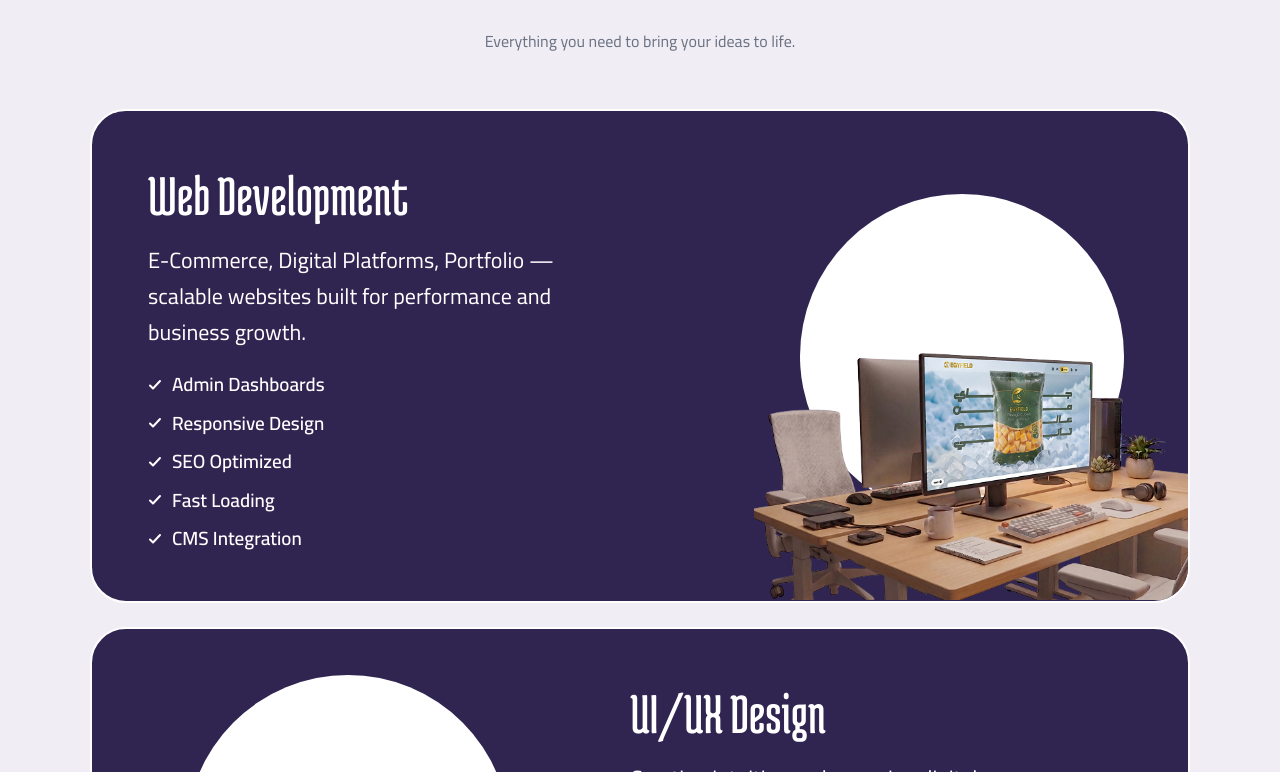
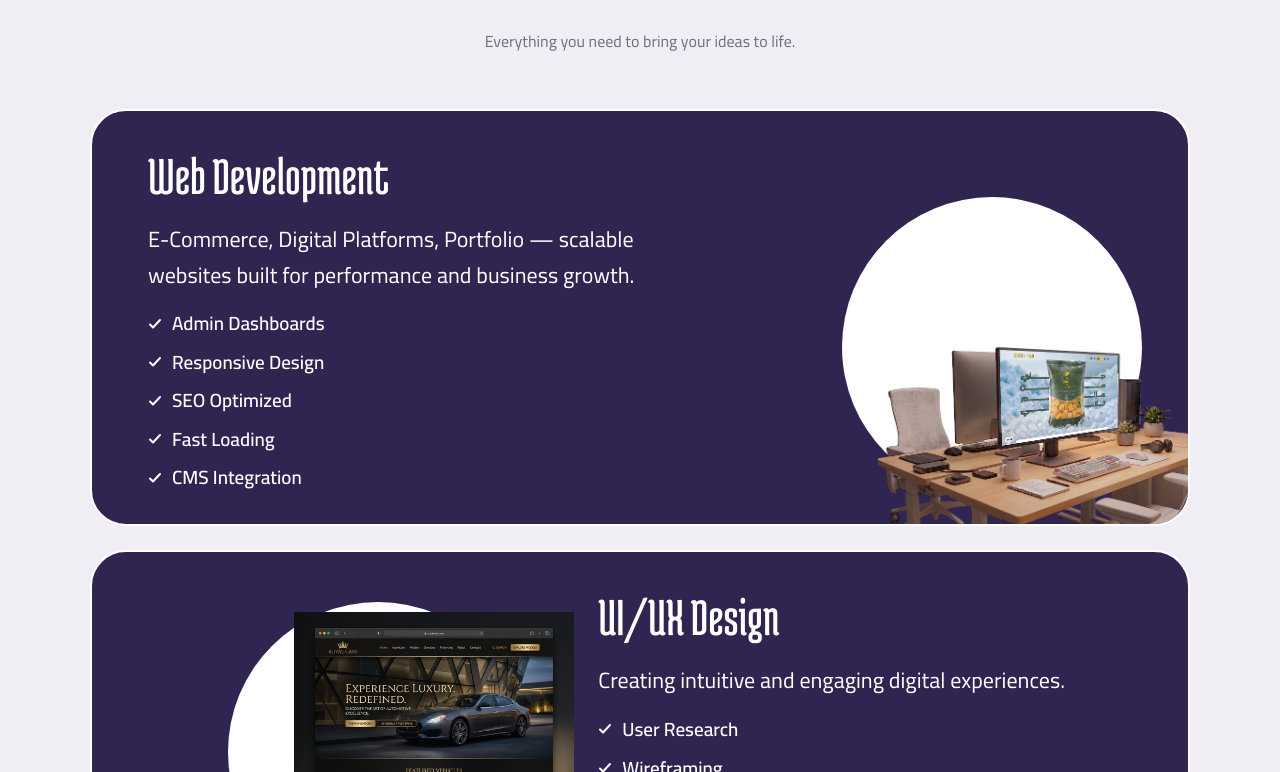
Before and after one commit to threemteach/3M-try-3, a Next.js app: page / in a window 1280 px wide. Shown: the part 2428-3200 px from the top of the page. Built offline with nearby package versions, Linux system fonts and the light colour scheme.

Commit message:
fix: proportional card layout with clamp() - first card Web Development

```diff
--- a/src/components/WhatWeDo.tsx
+++ b/src/components/WhatWeDo.tsx
@@ -84,30 +84,33 @@ export default function WhatWeDo() {
             return (
               <article
                 key={idx}
-                className={`relative w-full rounded-[28px] sm:rounded-[36px] border-2 border-white bg-[#302451] overflow-hidden flex flex-col sm:flex-row min-h-[300px] sm:min-h-[320px] lg:min-h-[340px] ${isReversed ? "sm:flex-row-reverse" : ""}`}
+                className={`relative w-full rounded-[28px] sm:rounded-[36px] border-2 border-white bg-[#302451] overflow-hidden flex flex-row ${isReversed ? "flex-row-reverse" : ""}`}
+                style={{ minHeight: "clamp(140px, 35vw, 340px)" }}
               >
-                {/* Text Content */}
-                <div className={`flex-1 p-7 sm:p-9 lg:pl-14 lg:pr-6 lg:py-12 flex flex-col justify-center z-10 ${isReversed ? "sm:pl-6 sm:pr-0" : ""}`}>
+                {/* Text Content - 56% */}
+                <div className={`flex flex-col justify-center z-10 min-w-0 ${isReversed ? "pl-4 pr-5 sm:pl-6 sm:pr-8 lg:pl-6 lg:pr-14" : "pl-5 pr-4 sm:pl-8 sm:pr-6 lg:pl-14 lg:pr-6"}`}
+                  style={{ width: "clamp(55%, 56%, 56%)", paddingTop: "clamp(10px, 2.5vw, 48px)", paddingBottom: "clamp(10px, 2.5vw, 48px)" }}
+                >
                   <h3
                     style={{ fontFamily: '"MedulaOne", serif' }}
-                    className="text-[36px] sm:text-[46px] lg:text-[58px] text-white leading-tight mb-3"
+                    className="text-[clamp(18px,4.2vw,58px)] text-white leading-tight mb-1 sm:mb-3"
                   >
                     {service.title}
                   </h3>
 
                   <p
                     style={{ fontFamily: '"Cairo", sans-serif' }}
-                    className="text-[16px] sm:text-[19px] lg:text-[22px] text-white mb-5 leading-relaxed max-w-[460px]"
+                    className="text-[clamp(10px,2vw,22px)] text-white mb-2 sm:mb-4 leading-relaxed"
                   >
                     {service.description}
                   </p>
 
-                  <ul className="flex flex-col gap-2.5">
+                  <ul className="flex flex-col gap-1 sm:gap-2.5">
                     {service.features.map((feat, fIdx) => (
                       <li
                         key={fIdx}
-                        style={{ fontFamily: '"Cairo", sans-serif' }}
-                        className="flex items-center gap-2.5 text-white text-[15px] sm:text-[17px] lg:text-[19px] font-semibold"
+                        style={{ fontFamily: '"Cairo", sans-serif', fontSize: "clamp(9px,1.6vw,19px)" }}
+                        className="flex items-center gap-1.5 sm:gap-2.5 text-white font-semibold"
                       >
                         <svg
                           width="14"
@@ -115,6 +118,7 @@ export default function WhatWeDo() {
                           viewBox="0 0 14 14"
                           fill="none"
                           className="shrink-0"
+                          style={{ width: "clamp(9px,1.2vw,14px)", height: "clamp(9px,1.2vw,14px)" }}
                         >
                           <path
                             d="M2 7.5L5 10.5L12 3"
@@ -130,21 +134,37 @@ export default function WhatWeDo() {
                   </ul>
                 </div>
 
-                {/* Image Area - White Circle behind + Image on top */}
-                <div
-                  className={`relative w-full sm:w-[42%] lg:w-[44%] min-h-[240px] sm:min-h-0 flex items-center justify-center ${isReversed ? "" : ""}`}
+                {/* Image Area - 44% */}
+                <div className="relative shrink-0 overflow-hidden"
+                  style={{ width: "clamp(44%, 44%, 44%)", minHeight: "clamp(140px, 35vw, 340px)" }}
                 >
-                  {/* White Circle (background decoration) */}
+                  {/* White Circle */}
                   <div
-                    className="absolute top-1/2 -translate-y-1/2 translate-x-[15px] w-[240px] h-[240px] sm:w-[276px] sm:h-[276px] lg:w-[324px] lg:h-[324px] rounded-full bg-white shrink-0"
+                    className="absolute rounded-full bg-white"
+                    style={{
+                      width: "clamp(120px, 28vw, 300px)",
+                      height: "clamp(120px, 28vw, 300px)",
+                      top: "50%",
+                      left: "50%",
+                      transform: "translate(-50%, -40%) translateX(15%)",
+                    }}
                   />
-                  {/* Image on top of circle */}
-                  <div className={`absolute bottom-[-84.25px] ${isReversed ? "left-[-25%]" : "right-[0%]"} w-[90%] h-[85%] z-10`}>
+                  {/* Image */}
+                  <div
+                    className="absolute z-10"
+                    style={{
+                      width: "clamp(130px, 30vw, 310px)",
+                      height: "clamp(120px, 28vw, 280px)",
+                      bottom: "0",
+                      right: "0",
+                      maxWidth: "100%",
+                    }}
+                  >
                     <Image
                       src={service.image}
                       alt={service.title}
                       fill
-                      className="object-contain object-center"
+                      className="object-contain object-right-bottom"
                     />
                   </div>
                 </div>
```
